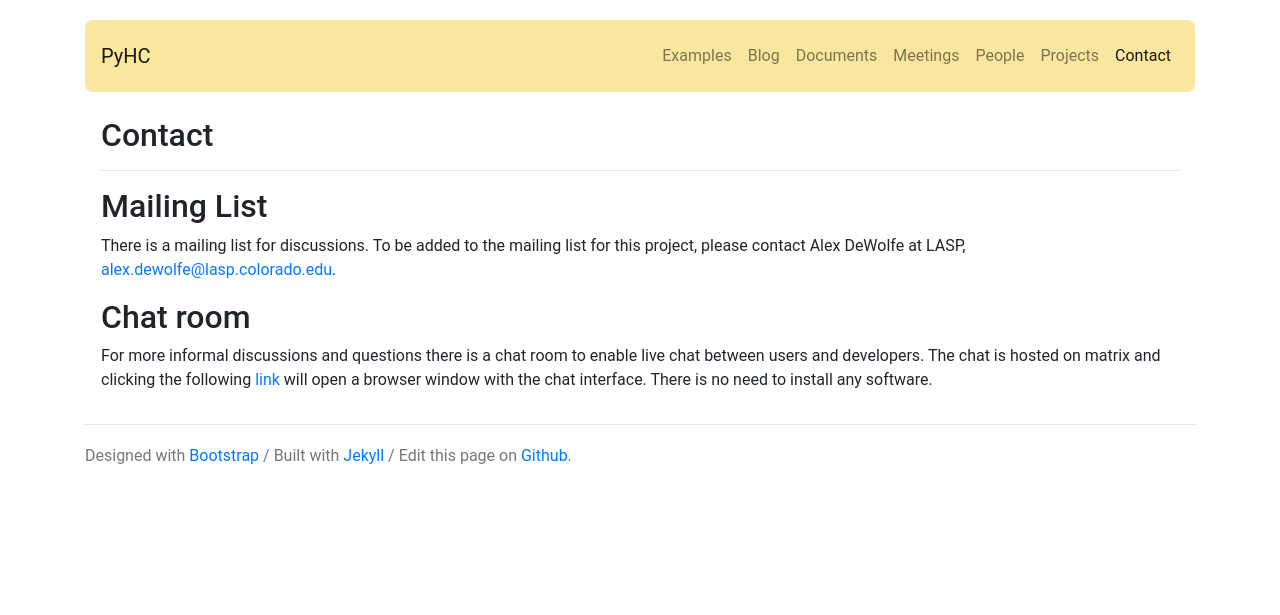
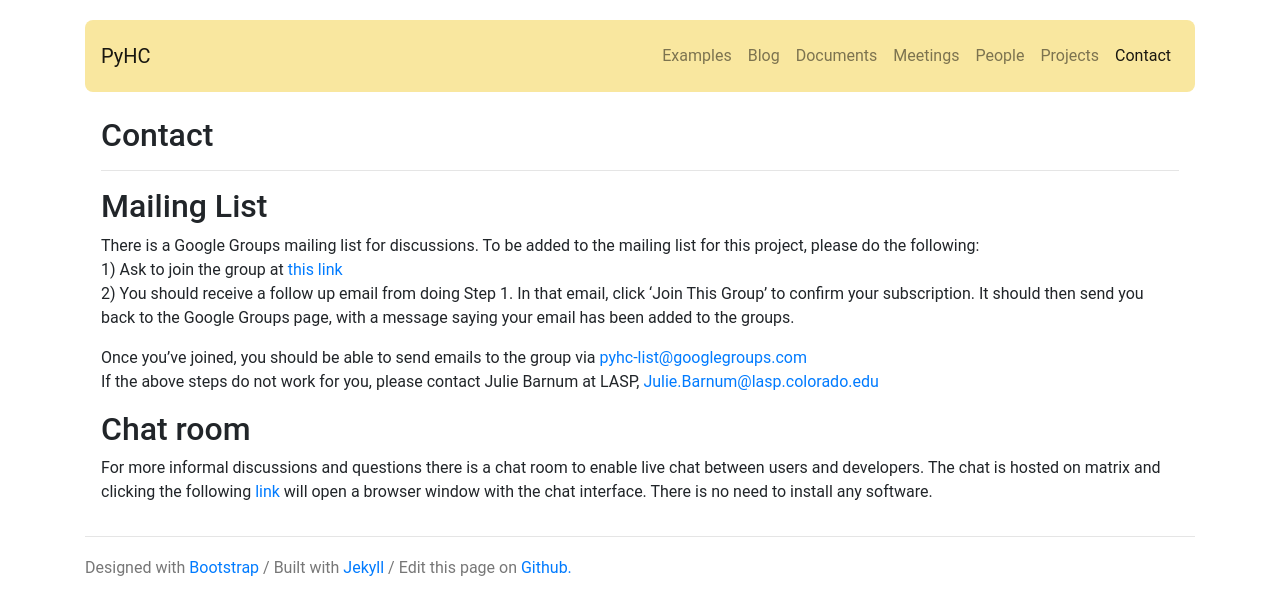
Before and after one commit to heliophysicsPy/heliophysicsPy.github.io, a Jekyll site: the page built from _pages/contact.md, in a window 1280 px wide. Shown: the top 615 px of the page. Built offline with Jekyll 4.4.1, drawn with Linux system fonts in a browser that asks for light colours; nearby versions of some CDN libraries.

Commit message:
updating the mailing list instructions to show how to get added to new google group

```diff
--- a/_pages/contact.md
+++ b/_pages/contact.md
@@ -5,8 +5,12 @@ permalink: /contact/
 order: 6
 ---
 ## Mailing List
-There is a mailing list for discussions. To be added to the mailing list for this project,
-please contact Alex DeWolfe at LASP, [alex.dewolfe@lasp.colorado.edu](mailto:alex.dewolfe@lasp.colorado.edu).
+There is a Google Groups mailing list for discussions. To be added to the mailing list for this project, please do the following:<br />
+1) Ask to join the group at [this link](https://groups.google.com/group/pyhc-list/subscribe)<br />
+2) You should receive a follow up email from doing Step 1. In that email, click 'Join This Group' to confirm your subscription. It should then send you back to the Google Groups page, with a message saying your email has been added to the groups.<br />
+
+Once you've joined, you should be able to send emails to the group via [pyhc-list@googlegroups.com](mailto: pyhc-list@googlegroups.com)<br />
+If the above steps do not work for you, please contact Julie Barnum at LASP, [Julie.Barnum@lasp.colorado.edu](mailto:Julie.Barnum@lasp.colorado.edu)
 
 ## Chat room
 For more informal discussions and questions there is a chat room to enable live chat between users and developers. The chat is hosted on matrix and clicking the following [link](https://riot.im/app/#/room/#heliopython:openastronomy.org) will open a browser window with the chat interface. There is no need to install any software.
```
